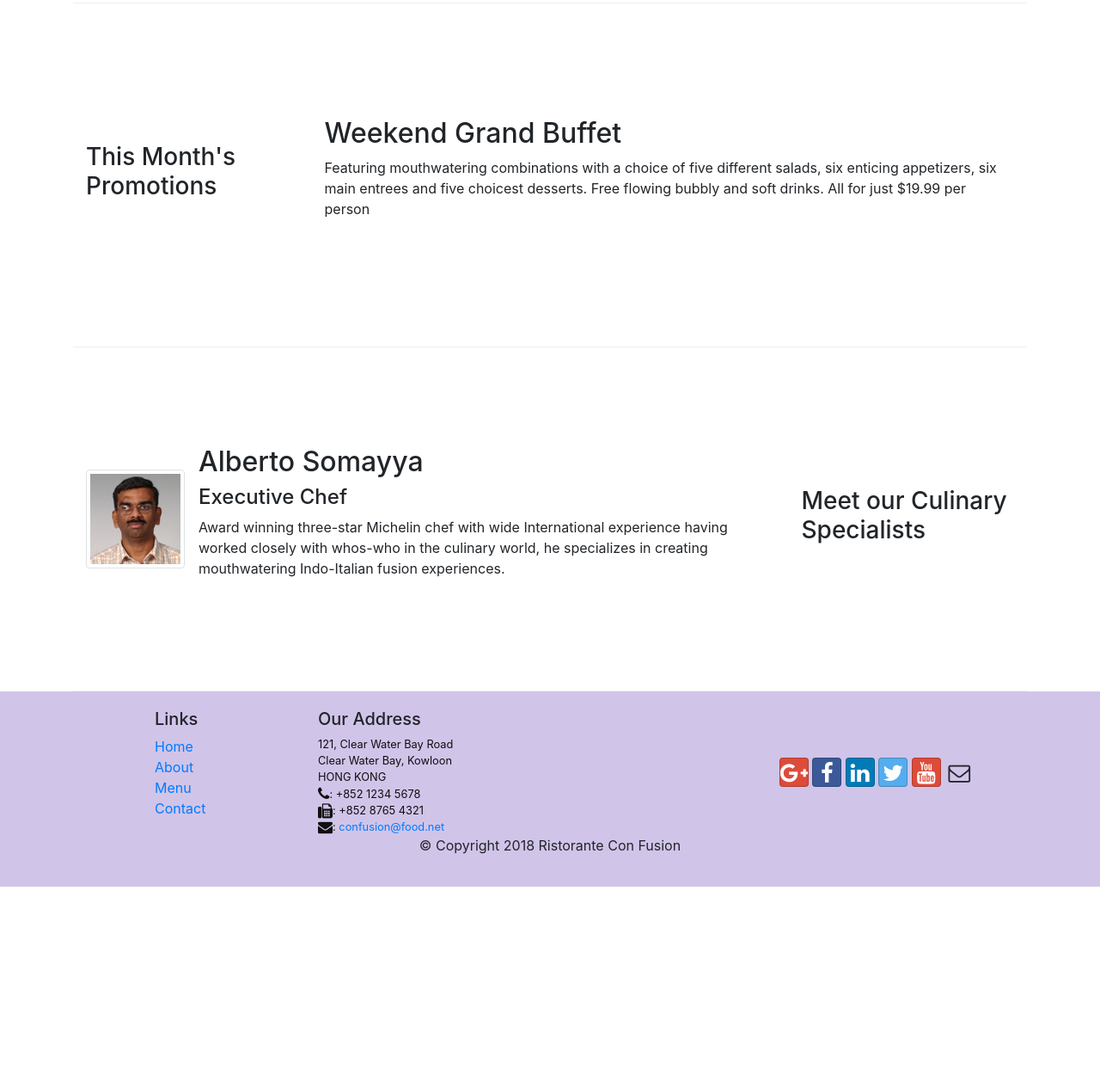
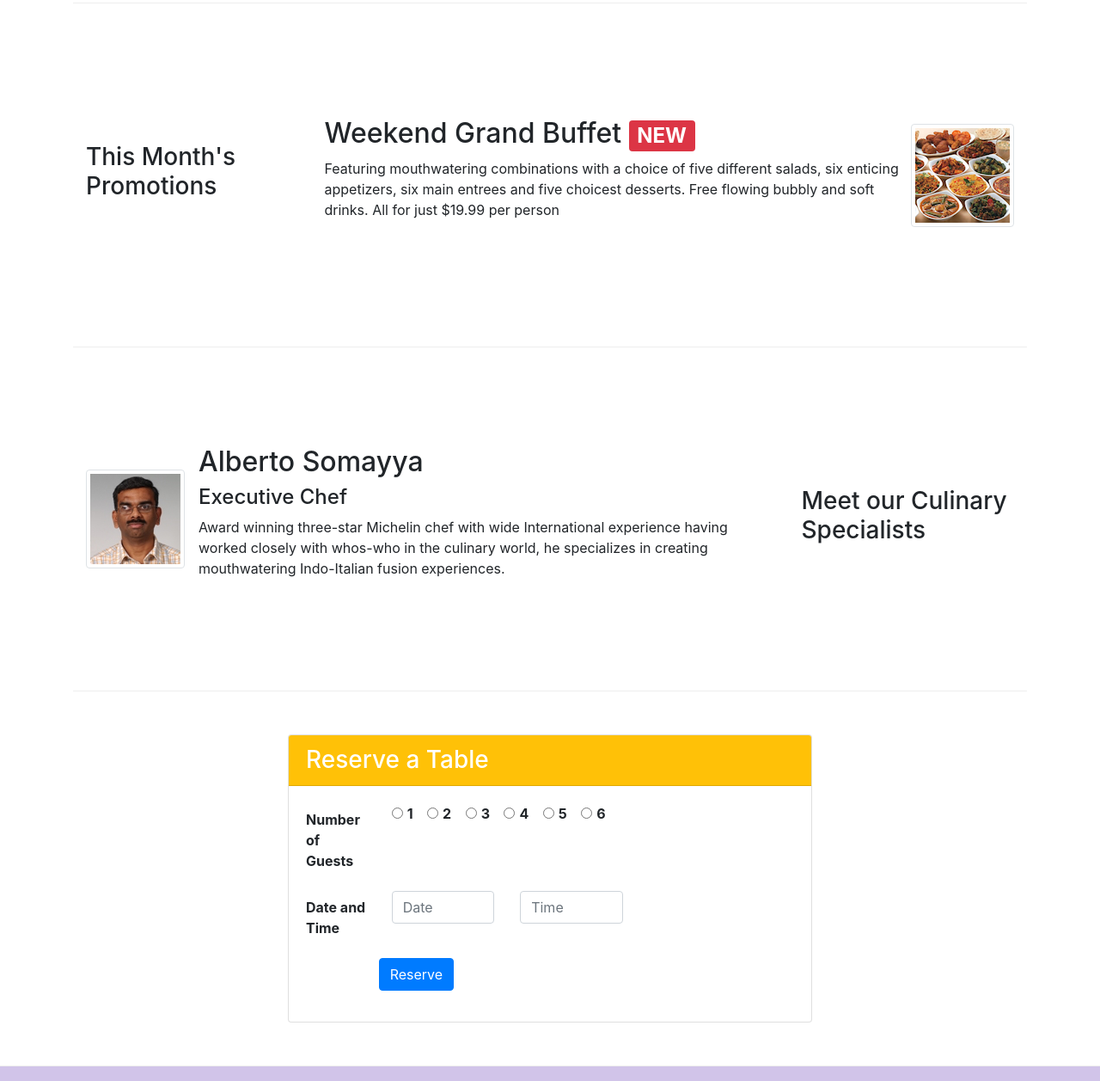
Before and after one commit to Visu-IT/Bootstrap-4-Coursera-Course, a website: page index.html in a window 1280 px wide. Shown: the part 680-1937 px from the top of the page at 86% size. Before the commit the page ends 1711 px from the top, so only its background shows below. Drawn offline with nearby package versions, Linux system fonts and the light colour scheme.

Commit message:
Assignment-2

```diff
--- a/css/styles.css
+++ b/css/styles.css
@@ -36,3 +36,8 @@
 .navbar-dark{
     background-color: #512DAB;
 }
+
+.my-small-btn {
+    width:250px;
+    padding:8px;
+}
--- a/index.html
+++ b/index.html
@@ -39,8 +39,13 @@
                     <h1>Ristorante con Fusion</h1>
                     <p>We take inspiration from the World's best cuisines, and create a unique fusion experience. Our lipsmacking creations will tickle your culinary senses!</p>
                 </div>
-                <div class="col-12 col-sm align-self-center">
+                <div class="col-12 col-sm-3 align-self-center">
                     <img src="img/logo.png" class="img-fluid">
+                </div>
+                <div class="form-group align-self-center">
+                    <div class="col-12 col-sm-3"></div>
+                        <a href="#reserve"><button type="submit" class="btn btn-warning my-small-btn"><strong>Reserve Table</strong></button></a>
+                    </div>
                 </div>
             </div>
         </div>
@@ -56,7 +61,7 @@
                     <img class="d-flex mr-3 img-thumbnail align-self-center" src="img/uthappizza.png" alt="uttappizza">
                     <div class="media-body">
                         <h2 class="mt-0">Uthappizza <span class="badge badge-danger">HOT</span> <span class="badge badge-pill badge-secondary">$4.99</span></h2>
-                        <p>A unique combination of Indian Uthappam (pancake) and Italian pizza, topped with Cerignola olives, ripe vine cherry tomatoes, Vidalia onion, Guntur chillies and Buffalo Paneer.</p>
+                        <p class="d-none d-sm-block">A unique combination of Indian Uthappam (pancake) and Italian pizza, topped with Cerignola olives, ripe vine cherry tomatoes, Vidalia onion, Guntur chillies and Buffalo Paneer.</p>
                     </div>
                 </div>
             </div>
@@ -68,8 +73,13 @@
                 <h3>This Month's Promotions</h3>
             </div>
             <div class="col col-sm col-md">
-                <h2>Weekend Grand Buffet</h2>
-                <p>Featuring mouthwatering combinations with a choice of five different salads, six enticing appetizers, six main entrees and five choicest desserts. Free flowing bubbly and soft drinks. All for just $19.99 per person </p>
+                <div class="media">
+                    <div class="media-body">
+                        <h2 class="mt-0">Weekend Grand Buffet <span class="badge badge-danger">NEW</span></h2>
+                        <p class="d-none d-sm-block">Featuring mouthwatering combinations with a choice of five different salads, six enticing appetizers, six main entrees and five choicest desserts. Free flowing bubbly and soft drinks. All for just $19.99 per person </p>
+                    </div>
+                    <img class="d-flex img-thumbnail align-self-center" src="img/buffet.png" alt="buffet">
+                </div>
             </div>
         </div>
 
@@ -83,13 +93,66 @@
                     <div class="media-body">
                         <h2>Alberto Somayya</h2>
                         <h4>Executive Chef</h4>
-                        <p>Award winning three-star Michelin chef with wide International experience having worked closely with whos-who in the culinary world, he specializes in creating mouthwatering Indo-Italian fusion experiences. </p>
+                        <p class="d-none d-sm-block">Award winning three-star Michelin chef with wide International experience having worked closely with whos-who in the culinary world, he specializes in creating mouthwatering Indo-Italian fusion experiences. </p>
                     </div>
                 </div>
             </div>
         </div>
     </div>
-
+    <div class="row row-content align-items-center">
+        <div class="col-12 offset-sm-3 col-sm-6">
+            <div class="card">
+                <h3 class="card-header bg-warning text-white">Reserve a Table</h3>
+                <div class="card-body">
+                    <form id="reserve">
+                        <div class="form-group row">
+                            <lable for="numberofguests" class="col-md-2 col-form-label"><strong>Number of Guests</strong></lable>
+                                <div class="col-12 col-md-6">
+                                    <div class="form-check form-check-inline">
+                                        <input type="radio" class="form-check-input" id="1" name="1">
+                                        <label class="form-check-label" for="1"><strong>1</strong></label>
+                                    </div>
+                                    <div class="form-check form-check-inline">
+                                        <input type="radio" class="form-check-input" id="2" name="2">
+                                        <label class="form-check-label" for="2"><strong>2</strong></label>
+                                    </div>
+                                    <div class="form-check form-check-inline">
+                                        <input type="radio" class="form-check-input" id="3" name="3">
+                                        <label class="form-check-label" for="3"><strong>3</strong></label>
+                                    </div>
+                                    <div class="form-check form-check-inline">
+                                        <input type="radio" class="form-check-input" id="4" name="4">
+                                        <label class="form-check-label" for="4"><strong>4</strong></label>
+                                    </div>
+                                    <div class="form-check form-check-inline">
+                                        <input type="radio" class="form-check-input" id="5" name="5">
+                                        <label class="form-check-label" for="5"><strong>5</strong></label>
+                                    </div>
+                                    <div class="form-check form-check-inline">
+                                        <input type="radio" class="form-check-input" id="6" name="6">
+                                        <label class="form-check-label" for="6"><strong>6</strong></label>
+                                    </div>
+                                </div>
+                        </div>
+                        <div class="form-group row">
+                            <lable for="dateandtime" class="col-12 col-md-2 col-form-label"><strong>Date and Time</strong></lable>
+                            <div class="col-12 col-md-3">
+                                <input type="text" class="form-control" id="date"  name="date" placeholder="Date">
+                            </div>
+                            <div class="col-12 col-md-3">
+                                <input type="text" class="form-control" id="time"  name="time" placeholder="Time">
+                            </div>
+                        </div>
+                        <div class="form-group row">
+                            <div class="col-1 col-md-2"></div>
+                                <button type="submit" class="btn btn-primary">Reserve</button>
+                            </div>
+                        </div>
+                    </form>
+                </div>
+            </div>
+        </div>
+    </div>
     <footer class="footer">
         <div class="container">
             <div class="row">
```
